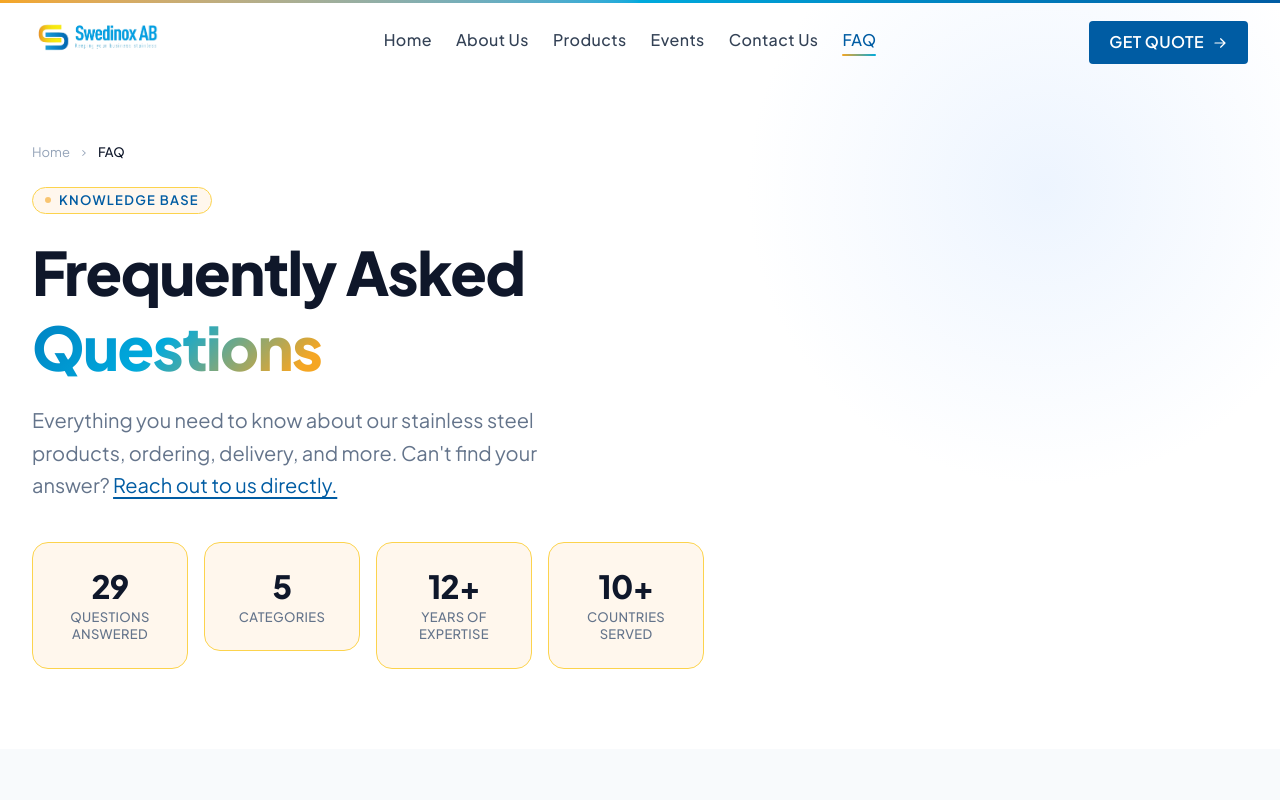
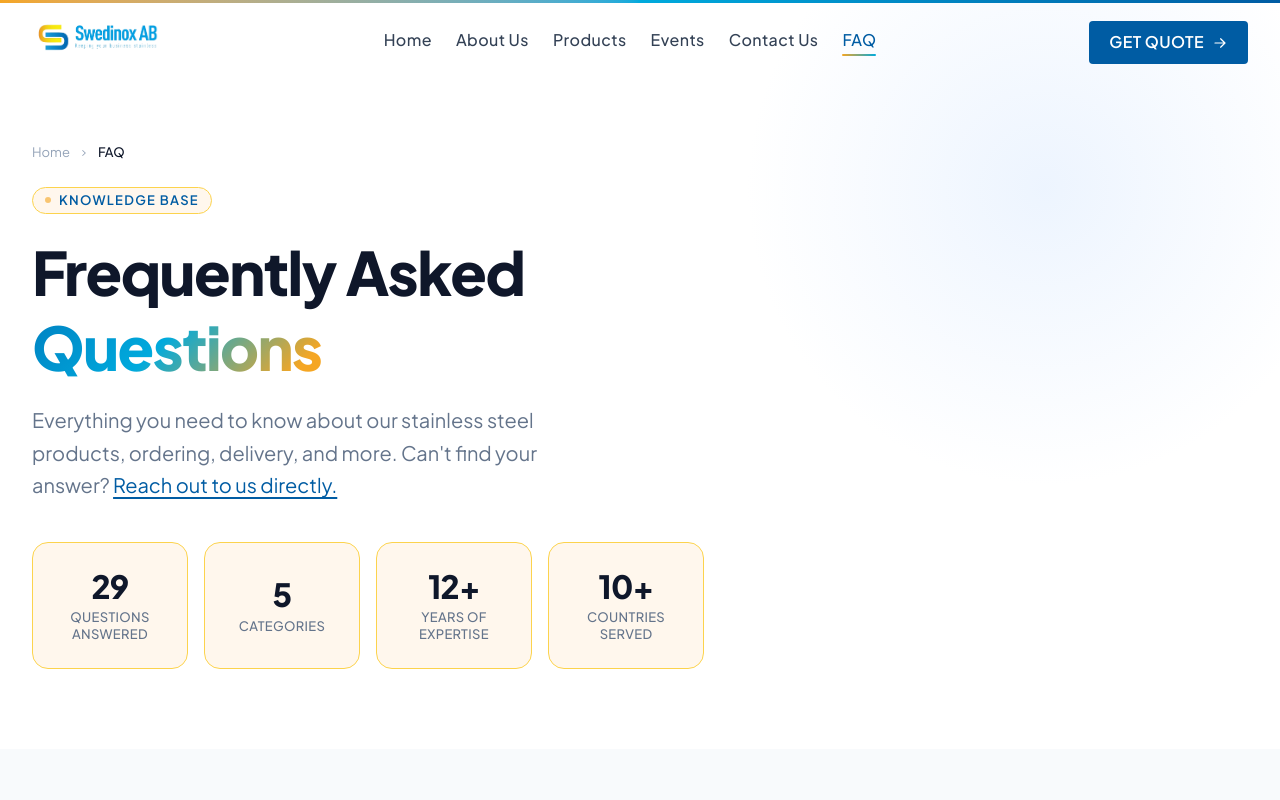
Before and after one commit to Zakaria2023/hego, a Next.js app: page /faq in a window 1280 px wide. Shown: the top 800 px of the page. Built offline with nearby package versions, Linux system fonts and the light colour scheme.

Commit message:
update the faq data

```diff
--- a/app/faq/FaqClient.tsx
+++ b/app/faq/FaqClient.tsx
@@ -187,8 +187,8 @@ const StatCard = ({
   label: string;
   delay: number;
 }) => (
-  <Reveal delay={delay}>
-    <div className="text-center p-6 rounded-2xl bg-[#FFF7ED] border border-[#FCD34D]">
+  <Reveal delay={delay} className="h-full">
+    <div className="h-full flex flex-col justify-center text-center p-6 rounded-2xl bg-[#FFF7ED] border border-[#FCD34D]">
       <div className="text-3xl font-black text-[#0F172A] tracking-tight mb-1">
         {value}
       </div>
```
